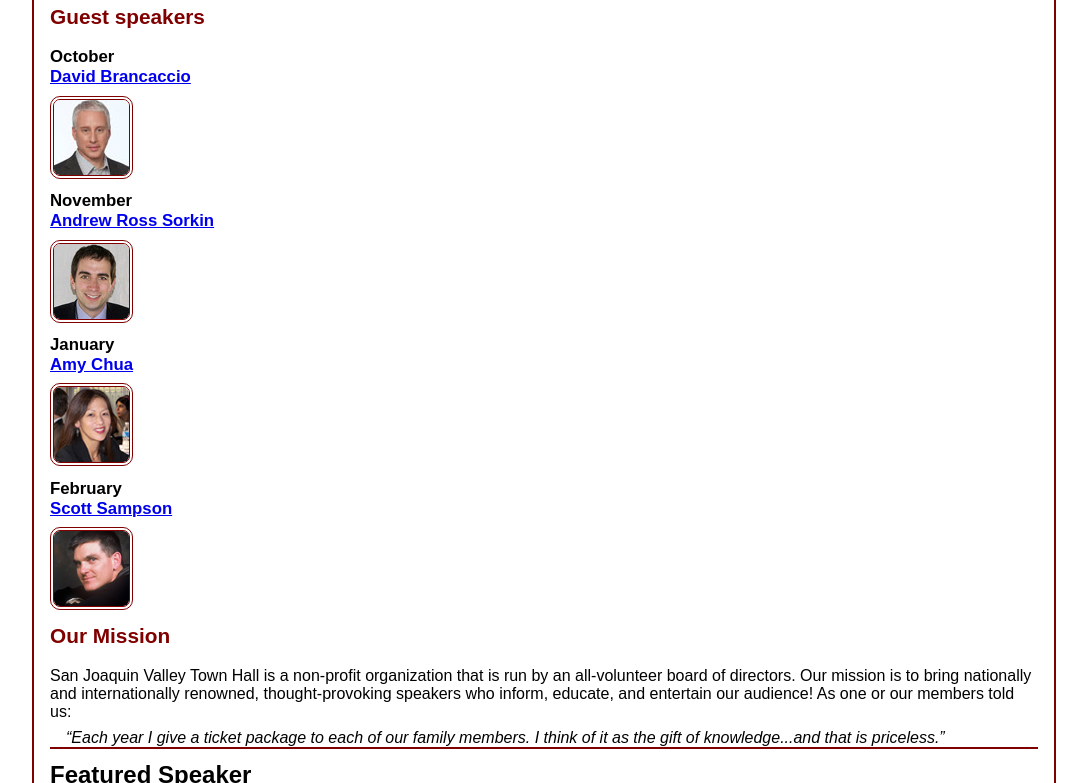
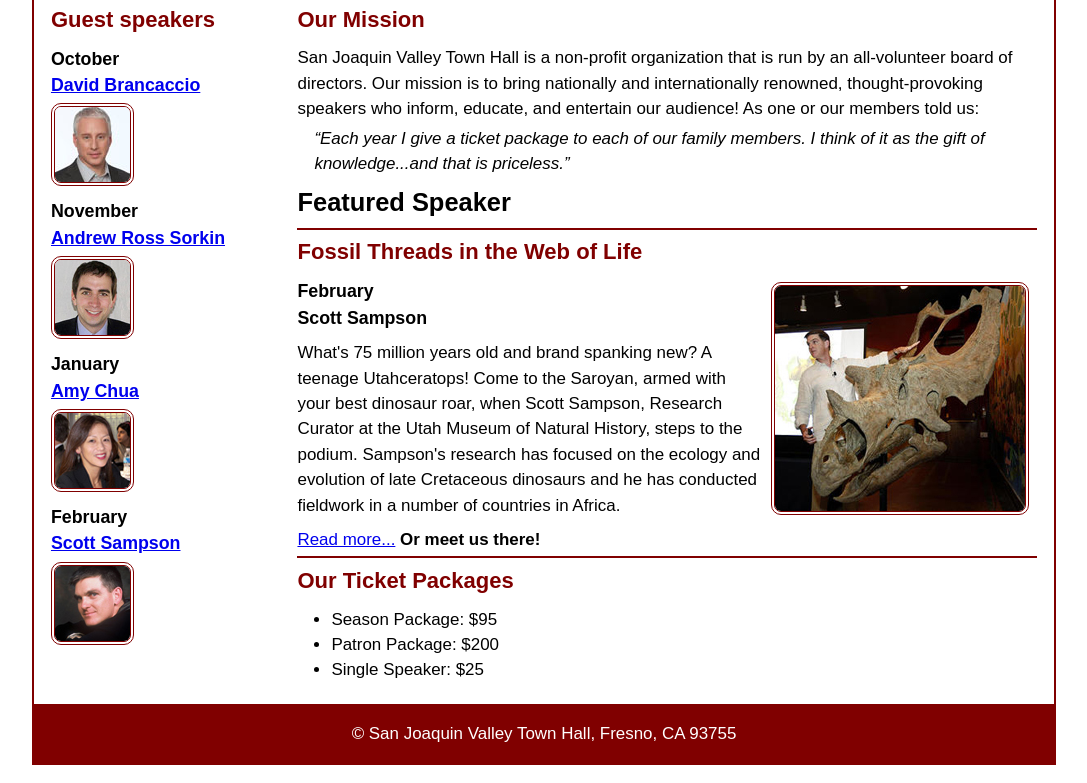
Before and after one commit to MelenaJ411/exercises, a plain HTML site: page ch06/town_hall/index.html in a window 1280 px wide. Shown: the part 118-901 px from the top of the page, without its empty margins (96-1183 px from the left). Drawn offline with Linux system fonts and the light colour scheme.

Commit message:
Finished 6-1

```diff
--- a/ch06/town_hall/styles/main.css
+++ b/ch06/town_hall/styles/main.css
@@ -14,8 +14,10 @@
 /* default styles */
 body {
 	font-family: Arial, Helvetica, sans-serif;
-    font-size: 100%;
+	font-size: calc(90% + 0.2vw);
+	line-height: 1.5;
 	width: 80%;
+	max-width: 1024px;
 	margin: auto;
 	border: 2px solid var(--accent-color);
 }
@@ -24,7 +26,7 @@
 	color: var(--accent-color);
 }
 h1, h2, h3, p, ul {
-	padding: .5em 0;
+	padding: .25em 0;
 }
 h1 {
 	font-size: 150%;
@@ -42,6 +44,7 @@
 
 /* the styles for the header */
 header {
+	line-height: 1.2;
 	border-bottom: 2px solid var(--accent-color);
 	background-image: linear-gradient(
 	    30deg, var(--gradient-color) 0%, white 30%, white 65%, var(--gradient-color) 100%);
@@ -57,16 +60,15 @@
 	& img {
 		float: left;
 		margin: .75em 1em;
+		width : (40px , 100%, 80px);
 	}
 }
 
 /* the styles for the main content */
 main {
+	display: flex;
 	padding: 0 1em 1em;
-	& h1 {
-		border-top: 2px solid var(--accent-color);
-		border-bottom: 2px solid var(--accent-color);
-	}
+
 	& blockquote {
 		font-style: italic;
 		padding-left: 1em;
@@ -91,3 +93,27 @@
 .large {
 	font-size: 125%;
 }
+
+aside {
+	flex-basis: 25%;
+
+	& img {
+		width : (40px, 100%, 75px);
+	}
+}
+
+section {
+	flex-basis: 75%;
+
+	& img {
+		float: right;
+		margin: .5em;
+		width: (100px , 100%, 250px);
+
+	}
+}
+
+.featured {
+	border-top: 2px solid var(--accent-color);
+	border-bottom: 2px solid var(--accent-color);
+}
```
